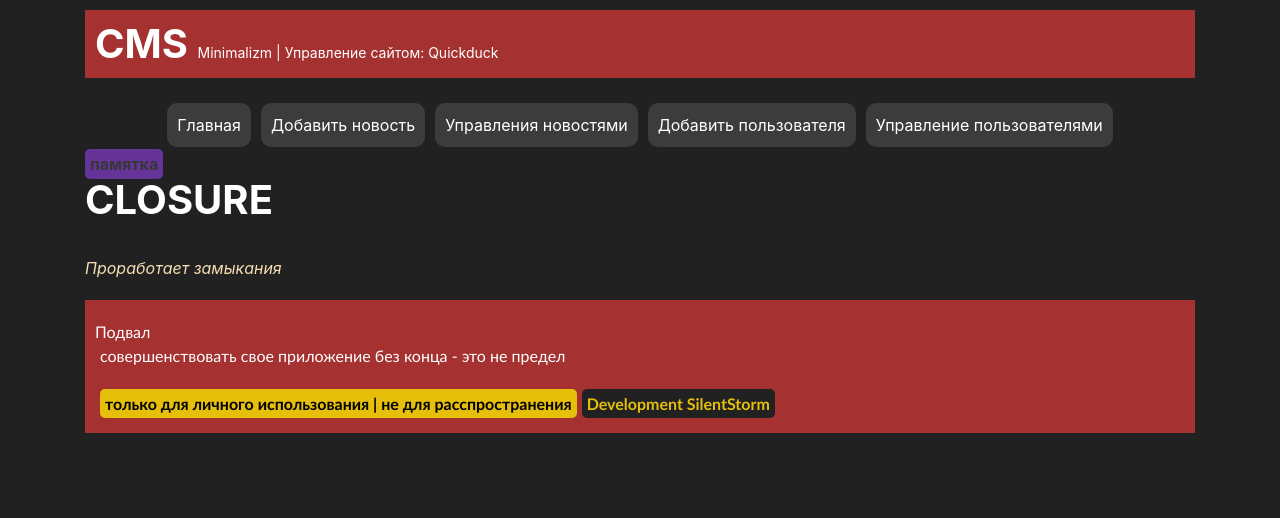
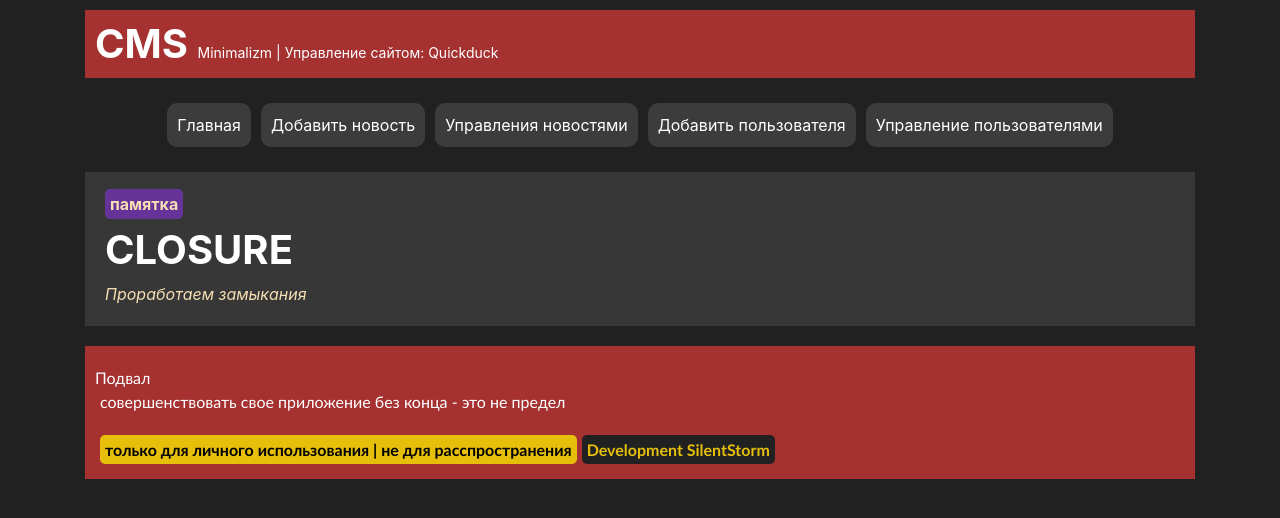
Before and after one commit to Viacheslav1998/cms-quickduck, a Vue app: page /test-closure in a window 1280 px wide. Shown: the top 518 px of the page. Built offline with nearby package versions, Linux system fonts and the light colour scheme; what vue-sweetalert2 would draw is missing.

Commit message:
feat: css

```diff
--- a/src/testPages/testClosure.vue
+++ b/src/testPages/testClosure.vue
@@ -1,7 +1,24 @@
 <template>
   <div class="container">
-    <span class="" style="color: #373737; background-color: rebeccapurple; padding: 5px; margin: 5px 0; border-radius: 5px; margin-top: 10px;"><b>памятка</b></span>
-    <h1><b>CLOSURE</b></h1>
-    <br><i style="color: wheat;">Проработает замыкания</i>
+    <div class="base">
+      <span class="" style="color: wheat; background-color: rebeccapurple; padding: 5px; margin: 5px 0; border-radius: 5px; margin-top: 10px;"><b>памятка</b></span>
+      <div class="top-line-padding"></div>
+      <h1><b>CLOSURE</b></h1>
+      <i style="color: wheat;">Проработаем замыкания</i>
+    </div>
   </div>
 </template>
+
+<script>
+</script>
+
+<style scoped>
+.base {
+  margin: 20px 0;
+  padding: 20px;
+  background-color: #373737;
+}
+.top-line-padding {
+  margin-bottom: 10px;
+}
+</style>
--- a/src/testPages/testPromise.vue
+++ b/src/testPages/testPromise.vue
@@ -1,7 +1,8 @@
 <template>
   <div class="container">
     <div class="base">
-      <span class="" style="color: #373737; background-color: yellowgreen; padding: 5px; margin: 5px 0; border-radius: 5px; margin-top: 10px;"><b>памятка</b></span>
+      <span style="color: #373737; background-color: yellowgreen; padding: 5px;  border-radius: 5px;"><b>памятка</b></span>
+      <div class="top-line-padding"></div>
       <h1><b>THE PROMISE | CALLBACK | ASYNC | AWAIT</b></h1>
       <span style="color: wheat; font-family: calibri; "><b>Секретная локация любопытного тестировщика</b></span>
       <br><i style="color: wheat;">вспомним callback функции</i>
@@ -171,5 +172,8 @@ h1, p { color: white;}
 .custom-push:active {
   background-color: gold;
 }
+.top-line-padding {
+  margin-bottom: 10px!important;
+}
 
 </style>
```
